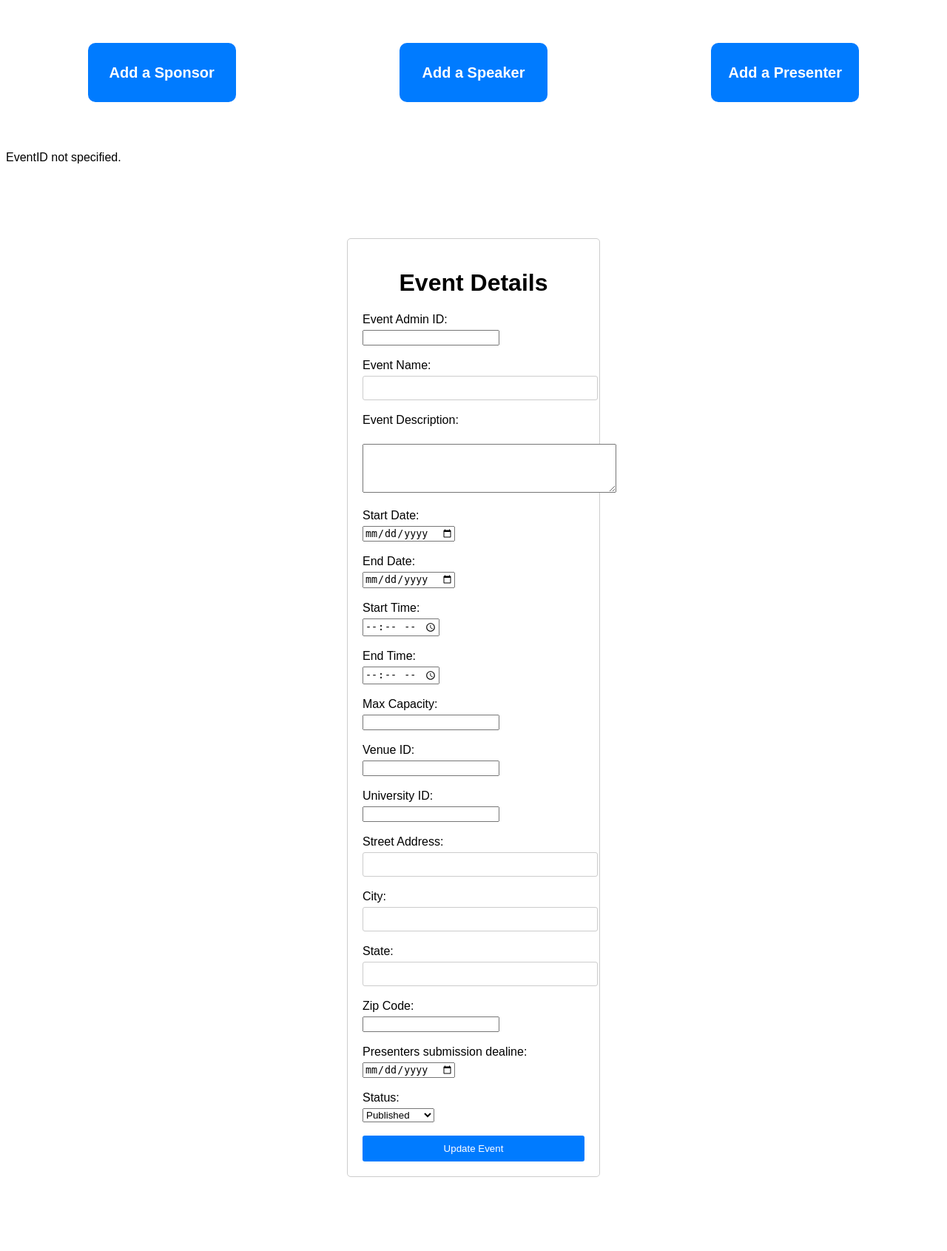
After one commit to nokk3n-dev/CPSC-332-Project, a PHP site: page /CPSC-332-Project/manageEvent.php in a window 1280 px wide. The commit adds this page. Shown: the whole page at 74% size. Run offline with PHP 8.4, Linux system fonts and the light colour scheme; data that the repository does not hold is empty.

Commit message:
Mega Update
- Fixed some redirect links
- Added adminManageEvent.php (IP)
- Added an event to the sql code
- Changed size of description box
- Added manageEvent.php (IP)
- Added processUnregister.php (IP)
- Update styles.css
- Added userUnregister.php (IP)
- Added userViewEvents.php (IP)
- Added userViewSignedEvents.php (IP)

```diff
--- a/adminHome.php
+++ b/adminHome.php
@@ -57,7 +57,7 @@
 <body>
     <div class="title-header">Academic Event Management Company - Admin Account</div>
 
-    <a href="eventSignup.php" class="signup-button">Manage Events</a>
+    <a href="adminManageEvent.php" class="signup-button">Manage Events</a>
 
     <a href="createEvent.php" class="signup-button">Create Event</a>
 
--- a/createEvent.php
+++ b/createEvent.php
@@ -15,7 +15,7 @@
         <button class="back-button" onclick="goBack()">Back</button>
     </div>
 
-    <h1 font-align="center">Create Event</h1>
+    <h1>Create Event</h1>
 
     <div class="login-container">
         <!-- Event creation form -->
@@ -24,7 +24,7 @@
             <input type="text" id="eventName" name="eventName" required><br><br>
 
             <label for="eventDescription">Event Description:</label><br>
-            <textarea id="eventDescription" name="eventDescription" rows="4" cols="50" required></textarea><br><br>
+            <textarea id="eventDescription" name="eventDescription" rows="4" cols="40" required></textarea><br><br>
 
             <label for="startDate">Start Date:</label>
             <input type="date" id="startDate" name="startDate" required><br><br>
--- /dev/null
+++ b/manageEvent.php
@@ -0,0 +1,142 @@
+<!DOCTYPE html>
+<html lang="en">
+<head>
+    <meta charset="UTF-8">
+    <meta name="viewport" content="width=device-width, initial-scale=1.0">
+    <title>Manage Event</title>
+    <link rel="stylesheet" href="styles.css">
+</head>
+<style>
+    .signup-button {
+        display: block;
+        width: 200px;
+        height: 80px;
+        margin: 50px auto; /* Center the button horizontally */
+        font-size: 20px;
+        font-weight: bold;
+        text-align: center;
+        line-height: 80px;
+        background-color: #007bff; /* Blue background color */
+        color: #fff; /* White text color */
+        border: none;
+        border-radius: 10px;
+        cursor: pointer;
+        text-decoration: none; /* Remove default underline for anchor element */
+    }
+
+    .signup-button:hover {
+        background-color: #0056b3; /* Darker blue color on hover */
+    }
+
+    .button-row {
+        display: flex;
+        justify-content: space-between; /* Adjust as needed */
+    }
+    h1 {text-align: center;}
+</style>
+<body>
+
+<div class="button-row">
+    <a href="eventSignup.php" class="signup-button">Add a Sponsor</a>
+    <a href="createEvent.php" class="signup-button">Add a Speaker</a>
+    <a href="createEvent.php" class="signup-button">Add a Presenter</a>
+</div>
+
+<?php
+// Include the database connection file
+require_once('config.php');
+
+// Check if the eventID is set in the URL
+if (isset($_GET['eventID'])) {
+    // Retrieve the eventID from the URL
+    $eventID = $_GET['eventID'];
+
+    // Prepare SQL statement to fetch event details
+    $sql = "SELECT * FROM event WHERE EventID = ?";
+    $stmt = $db->prepare($sql);
+    $stmt->bind_param("i", $eventID);
+    $stmt->execute();
+    $result = $stmt->get_result();
+
+    // Check if the event exists
+    if ($result->num_rows > 0) {
+        // Display event details
+        $event = $result->fetch_assoc();
+        // echo "<h3>" . $event['Name'] . "</h3>";
+        // echo "<p>Start Date: " . $event['StartDate'] . "</p>";
+        // echo "<p>End Date: " . $event['EndDate'] . "</p>";
+        // echo "<p>Description: " . $event['Description'] . "</p>";
+    } else {
+        echo "<p>Event not found.</p>";
+    }
+
+    // Close the statement
+    $stmt->close();
+} else {
+    echo "<p>EventID not specified.</p>";
+}
+
+// Close the database connection
+$db->close();
+?>
+
+<div class="login-container">
+<!-- Event creation form -->
+<form action="processEvent.php" method="POST">
+    <h1>Event Details</h1>
+    <label for="eventName">Event Admin ID:</label>
+    <input type="number" id="AdminID" name="AdminID" value="<?php echo htmlspecialchars($event['AdminID']); ?>" required><br><br>
+
+    <label for="eventName">Event Name:</label>
+    <input type="text" id="eventName" name="eventName" value="<?php echo htmlspecialchars($event['Name']); ?>" required><br><br>
+
+    <label for="eventDescription">Event Description:</label><br>
+    <textarea id="eventDescription" name="eventDescription" rows="4" cols="40" required><?php echo htmlspecialchars($event['Description']); ?></textarea><br><br>
+
+    <label for="startDate">Start Date:</label>
+    <input type="date" id="startDate" name="startDate" value="<?php echo htmlspecialchars($event['StartDate']); ?>" required><br><br>
+
+    <label for="endDate">End Date:</label>
+    <input type="date" id="endDate" name="endDate" value="<?php echo htmlspecialchars($event['EndDate']); ?>" required><br><br>
+
+    <label for="startTime">Start Time:</label>
+    <input type="time" id="startTime" name="startTime" value="<?php echo htmlspecialchars($event['StartTime']); ?>" required><br><br>
+
+    <label for="endTime">End Time:</label>
+    <input type="time" id="endTime" name="endTime" value="<?php echo htmlspecialchars($event['EndTime']); ?>" required><br><br>
+
+    <label for="maxCapacity">Max Capacity:</label>
+    <input type="number" id="maxCapacity" name="maxCapacity" value="<?php echo htmlspecialchars($event['MaxCapacity']); ?>" min="1" required><br><br>
+
+    <label for="venueID">Venue ID:</label>
+    <input type="number" id="venueID" name="venueID" value="<?php echo htmlspecialchars($event['VenueID']); ?>" min="1" required><br><br>
+
+    <label for="universityID">University ID:</label>
+    <input type="number" id="universityID" name="universityID" value="<?php echo htmlspecialchars($event['UniversityID']); ?>" min="1" required><br><br>
+
+    <label for="address">Street Address:</label>
+    <input type="text" id="address" name="address" value="<?php echo htmlspecialchars($event['Address']); ?>" required><br><br>
+
+    <label for="city">City:</label>
+    <input type="text" id="city" name="city" value="<?php echo htmlspecialchars($event['City']); ?>" required><br><br>
+
+    <label for="state">State:</label>
+    <input type="text" id="state" name="state" value="<?php echo htmlspecialchars($event['State']); ?>" required><br><br>
+
+    <label for="ZipCode">Zip Code:</label>
+    <input type="number" id="ZipCode" name="ZipCode" value="<?php echo htmlspecialchars($event['ZipCode']); ?>" min="1" required><br><br>
+
+    <label for="SubmissionDeadline">Presenters submission dealine:</label>
+    <input type="date" id="SubmissionDeadline" name="SubmissionDeadline" value="<?php echo htmlspecialchars($event['SubmissionDeadline']); ?>" required><br><br>
+
+    <label for="status">Status:</label>
+    <select id="status" name="status" required>
+        <option value="Published">Published</option>
+        <option value="Unpublished">Unpublished</option>
+    </select><br><br>
+
+    <button type="submit">Update Event</button>
+</form>
+</div>
+</body>
+</html>
--- a/processEvent.php
+++ b/processEvent.php
@@ -31,6 +31,7 @@ if ($_SERVER["REQUEST_METHOD"] == "POST") {
     $zipCode = $_POST['ZipCode'];
     $submissionDeadline = $_POST['SubmissionDeadline'];
     $status = $_POST['status'];
+    // Need to add AdminID
 
     // Prepare SQL statement to insert event details into the database
     $sql = "INSERT INTO event (Name, Description, StartDate, StartTime, EndDate, EndTime, MaxCapacity, VenueID, UniversityID, Address, City, State, ZipCode, SubmissionDeadline, Status)
@@ -58,7 +59,7 @@ if ($_SERVER["REQUEST_METHOD"] == "POST") {
 
     <script>
         function goBack() {
-            window.location.href = 'home.php';
+            window.location.href = 'adminHome.php';
         }
     </script>
 
--- a/styles.css
+++ b/styles.css
@@ -50,6 +50,27 @@ button:hover {
     background-color: #0056b3;
 }
 
+/* CSS for the button */
+.signup-button {
+    display: block;
+    width: 200px;
+    height: 80px;
+    margin: 50px auto; /* Center the button horizontally */
+    font-size: 20px;
+    font-weight: bold;
+    text-align: center;
+    line-height: 80px;
+    background-color: #007bff; /* Blue background color */
+    color: #fff; /* White text color */
+    border: none;
+    border-radius: 10px;
+    cursor: pointer;
+    text-decoration: none; /* Remove default underline for anchor element */
+}
+.signup-button:hover {
+    background-color: #0056b3; /* Darker blue color on hover */
+}
+
 #error {
     color: red;
 }
--- a/userHome.php
+++ b/userHome.php
@@ -57,11 +57,11 @@
 <body>
     <div class="title-header">Academic Event Management Company - User Account</div>
 
-    <a href="eventSignup.php" class="signup-button">Your Events</a>
+    <a href="userViewSignedEvents.php" class="signup-button">Your Events</a>
 
     <a href="createEvent.php" class="signup-button">Register For Event</a>
 
-    <a href="createEvent.php" class="signup-button">View Events</a>
+    <a href="userViewEvents.php" class="signup-button">View Events</a>
 
     <a href="login.html" class="logout-button">Log Out</a>
 
```
Also changed, not shown: AEM.sql (+6 -1 lines), adminManageEvent.php (added, +69 -0 lines), processUnregister.php (added, +67 -0 lines), userUnregister.php (added, +111 -0 lines), userViewEvents.php (added, +128 -0 lines), userViewSignedEvents.php (added, +84 -0 lines).
